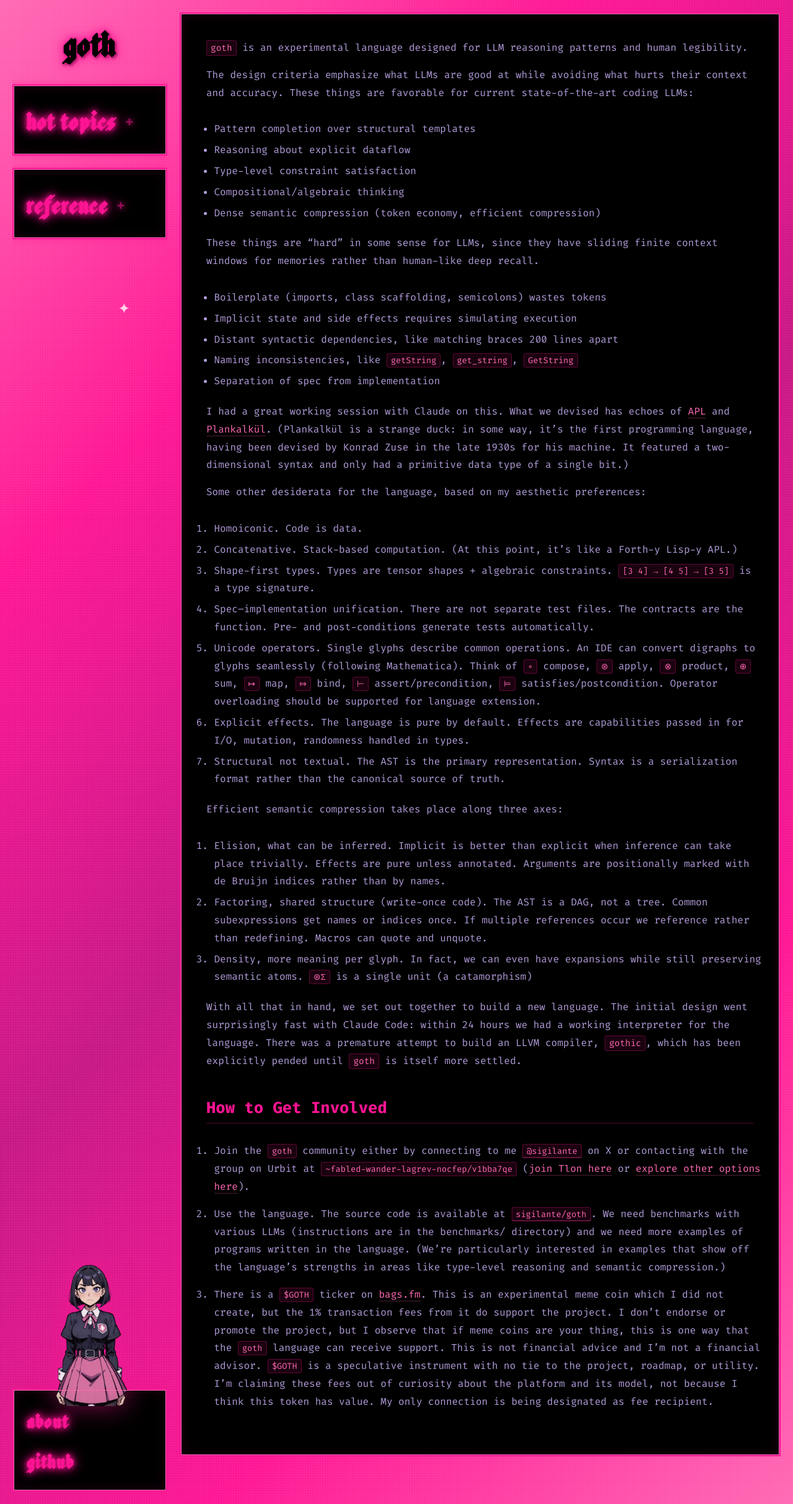
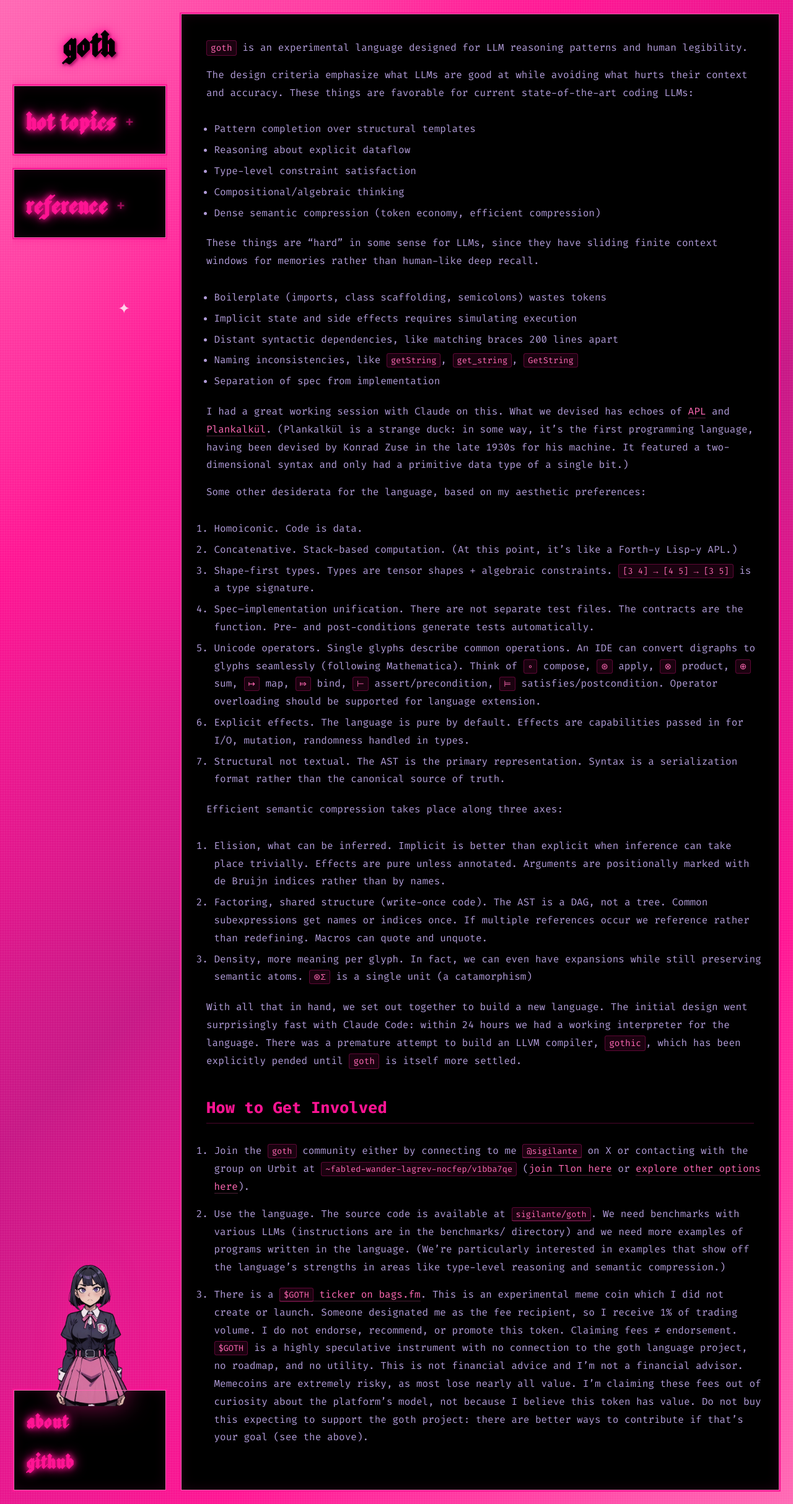
Before and after one commit to sigilante/goth-site, a Jekyll site: the page built from _posts/2026-01-31-applied-philosophy.md, in a window 1280 px wide. Shown: the whole page at 62% size. Built offline with Jekyll 4.4.1, drawn with Linux system fonts in a browser that asks for light colours.

Commit message:
Revise statement.

```diff
--- a/_posts/2026-01-31-applied-philosophy.md
+++ b/_posts/2026-01-31-applied-philosophy.md
@@ -48,4 +48,4 @@ With all that in hand, we set out together to build a new language.  The initial
 
 2. Use the language.  The source code is available at [`sigilante/goth`](https://github.com/sigilante/goth).  We need benchmarks with various LLMs (instructions are in the benchmarks/ directory) and we need more examples of programs written in the language.  (We're particularly interested in examples that show off the language's strengths in areas like type-level reasoning and semantic compression.)
 
-3. There is a `$GOTH` ticker on [bags.fm](https://bags.fm/BJM8YzhZ6Mu2iccB1RVhHiEGFoU76ivYfAU5nRyKBAGS).  This is an experimental meme coin which I did not create, but the 1% transaction fees from it do support the project.  I don't endorse or promote the project, but I observe that if meme coins are your thing, this is one way that the `goth` language can receive support.  This is not financial advice and I'm not a financial advisor.  `$GOTH` is a speculative instrument with no tie to the project, roadmap, or utility.  I'm claiming these fees out of curiosity about the platform and its model, not because I think this token has value.  My only connection is being designated as fee recipient.
+3. There is a [`$GOTH` ticker on bags.fm](https://bags.fm/BJM8YzhZ6Mu2iccB1RVhHiEGFoU76ivYfAU5nRyKBAGS).  This is an experimental meme coin which I did not create or launch. Someone designated me as the fee recipient, so I receive 1% of trading volume. I do not endorse, recommend, or promote this token. Claiming fees ≠ endorsement. `$GOTH` is a highly speculative instrument with no connection to the goth language project, no roadmap, and no utility. This is not financial advice and I'm not a financial advisor. Memecoins are extremely risky, as most lose nearly all value. I'm claiming these fees out of curiosity about the platform's model, not because I believe this token has value. Do not buy this expecting to support the goth project:  there are better ways to contribute if that's your goal (see the above).
```
